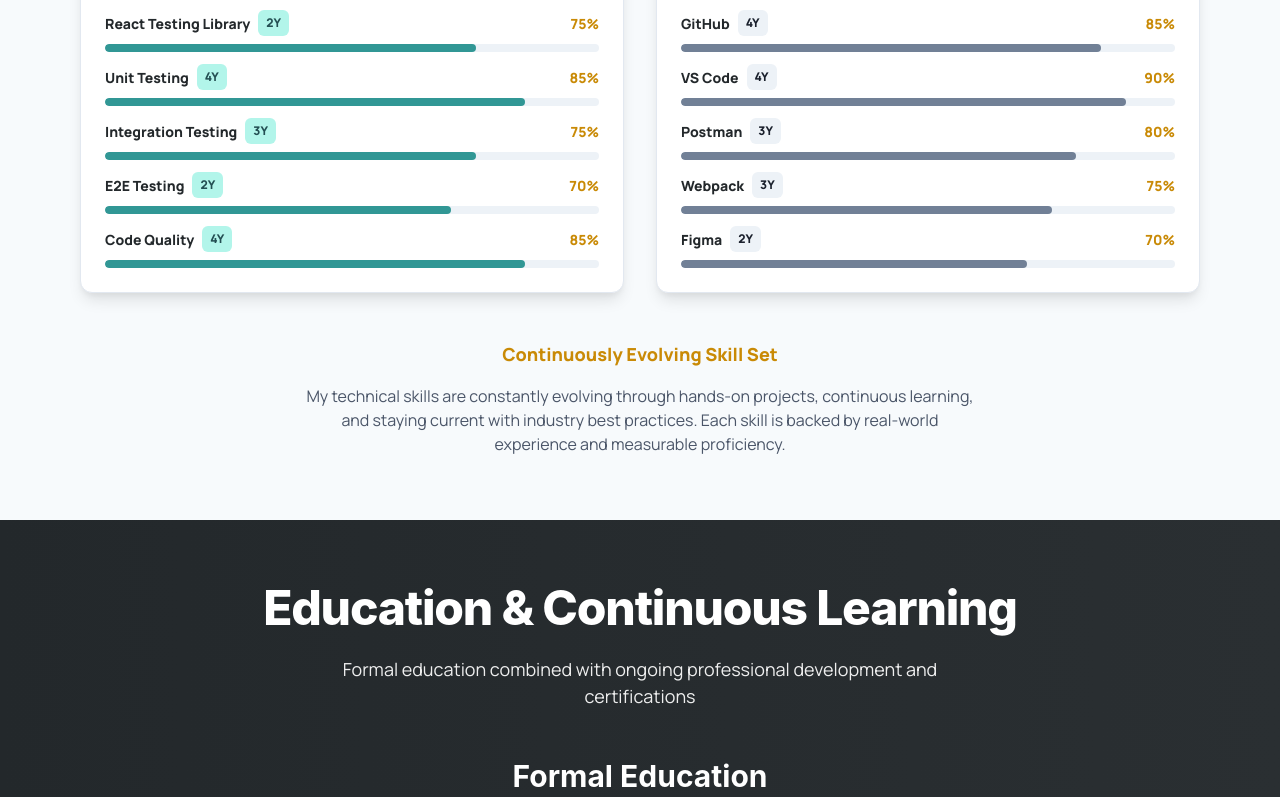
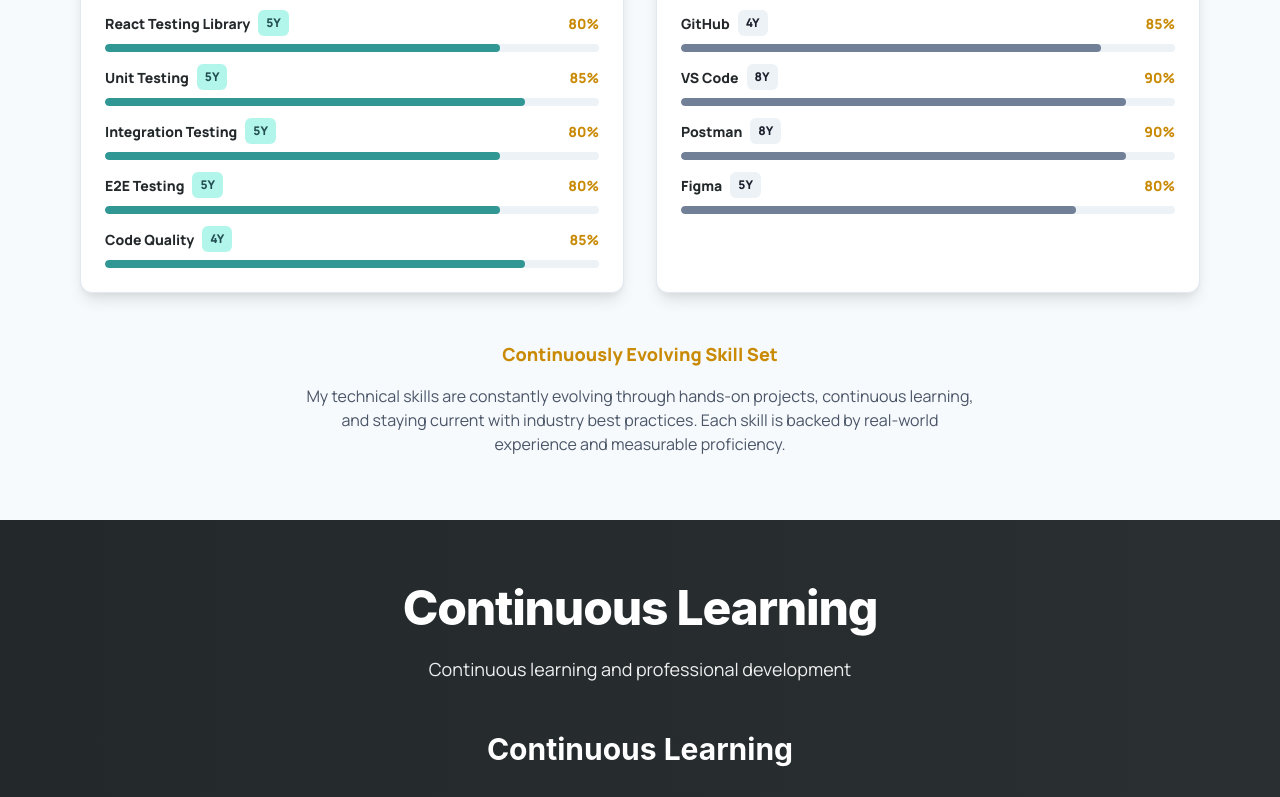
Before and after one commit to dejibimbolaAyo/dejibimbola.com.ng, a Next.js app: page /resume in a window 1280 px wide. Shown: the part 2560-3357 px from the top of the page. Built offline with nearby package versions, Linux system fonts and the light colour scheme.

Commit message:
Refactor Education, IndustryExperience, and TechnicalSkills components to enhance clarity and accuracy. Simplify Education section by removing formal education details and update skill proficiency years for improved accuracy.

```diff
--- a/components/Education.tsx
+++ b/components/Education.tsx
@@ -78,7 +78,7 @@ export default function Education() {
             color="brand.light"
             letterSpacing="tight"
           >
-            Education & Continuous Learning
+            Continuous Learning
           </Heading>
           <Text
             fontSize="lg"
@@ -87,24 +87,9 @@ export default function Education() {
             fontWeight="medium"
             maxW="2xl"
           >
-            Formal education combined with ongoing professional development and
-            certifications
+            Continuous learning and professional development
           </Text>
         </VStack>
-
-        {/* Formal Education */}
-        <Box mb={12}>
-          <Heading
-            as="h3"
-            size="lg"
-            textAlign="center"
-            color="brand.light"
-            mb={8}
-            fontWeight="bold"
-          >
-            Formal Education
-          </Heading>
-        </Box>
 
         {/* Continuous Learning */}
         <Box>
--- a/components/TechnicalSkills.tsx
+++ b/components/TechnicalSkills.tsx
@@ -33,8 +33,8 @@ const skillCategories = [
       { name: "React", proficiency: 95, years: 5 },
       { name: "TypeScript", proficiency: 90, years: 4 },
       { name: "Next.js", proficiency: 88, years: 3 },
-      { name: "JavaScript", proficiency: 95, years: 6 },
-      { name: "HTML/CSS", proficiency: 90, years: 6 },
+      { name: "JavaScript", proficiency: 95, years: 8 },
+      { name: "HTML/CSS", proficiency: 90, years: 8 },
       { name: "Tailwind CSS", proficiency: 85, years: 2 },
     ],
   },
@@ -104,10 +104,10 @@ const skillCategories = [
     skills: [
       { name: "Caching Strategies", proficiency: 85, years: 3 },
       { name: "CDN", proficiency: 80, years: 3 },
-      { name: "Code Splitting", proficiency: 85, years: 2 },
+      { name: "Code Splitting", proficiency: 85, years: 4 },
       { name: "Lazy Loading", proficiency: 90, years: 3 },
-      { name: "Performance Monitoring", proficiency: 75, years: 2 },
-      { name: "Load Balancing", proficiency: 70, years: 2 },
+      { name: "Performance Monitoring", proficiency: 80, years: 5 },
+      { name: "Load Balancing", proficiency: 80, years: 5 },
     ],
   },
   {
@@ -117,11 +117,11 @@ const skillCategories = [
     description:
       "Testing methodologies, quality assurance, and code reliability",
     skills: [
-      { name: "Jest", proficiency: 80, years: 3 },
-      { name: "React Testing Library", proficiency: 75, years: 2 },
-      { name: "Unit Testing", proficiency: 85, years: 4 },
-      { name: "Integration Testing", proficiency: 75, years: 3 },
-      { name: "E2E Testing", proficiency: 70, years: 2 },
+      { name: "Jest", proficiency: 80, years: 5 },
+      { name: "React Testing Library", proficiency: 80, years: 5 },
+      { name: "Unit Testing", proficiency: 85, years: 5 },
+      { name: "Integration Testing", proficiency: 80, years: 5 },
+      { name: "E2E Testing", proficiency: 80, years: 5 },
       { name: "Code Quality", proficiency: 85, years: 4 },
     ],
   },
@@ -133,10 +133,9 @@ const skillCategories = [
     skills: [
       { name: "Git", proficiency: 90, years: 5 },
       { name: "GitHub", proficiency: 85, years: 4 },
-      { name: "VS Code", proficiency: 90, years: 4 },
-      { name: "Postman", proficiency: 80, years: 3 },
-      { name: "Webpack", proficiency: 75, years: 3 },
-      { name: "Figma", proficiency: 70, years: 2 },
+      { name: "VS Code", proficiency: 90, years: 8 },
+      { name: "Postman", proficiency: 90, years: 8 },
+      { name: "Figma", proficiency: 80, years: 5 },
     ],
   },
 ];
```
Also changed, not shown: components/IndustryExperience.tsx (+0 -16 lines).
